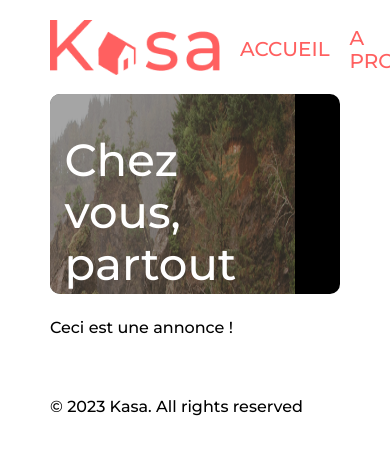
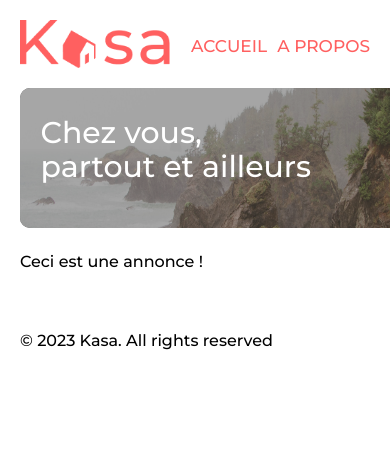
Before and after one commit to EryanGauvrit/Kasa_Location_Immobiliere, a React (Create React App) app: page / in a window 390 px wide. Shown: the top 454 px of the page. Built offline with nearby package versions, Linux system fonts and the light colour scheme.

Commit message:
responsive banner & header

```diff
--- a/src/components/Banner/_banner.scss
+++ b/src/components/Banner/_banner.scss
@@ -2,11 +2,19 @@
     position: relative;
     overflow: hidden;
     height: 200px;
+    min-width: 410px;
     border-radius: 10px;
     background-color: black;
     z-index: -2;
     margin-top: 5px;
     margin-bottom: 25px;
+    @media (max-width: $phoneScreenSize) {
+        height: 140px;
+    }
+    @media (min-width: $desktopScreenSize) {
+        width: 100%;
+        height: 300px;
+    }
     & img {
         position: absolute;
         width: 150%;
@@ -14,6 +22,14 @@
         left: -190px;
         z-index: -1;
         opacity: 0.65;
+        @media (max-width: $phoneScreenSize) {
+            width: 120%;
+            left: -10px;
+        }
+        @media (min-width: $desktopScreenSize) {
+            width: 100%;
+            left: 0;
+        }
     }
     & h1 {
         position: relative;
@@ -23,5 +39,11 @@
         font-size: 45px;
         font-weight: 500;
         color: $colour-secondary;
+        @media (max-width: $phoneScreenSize) {
+            font-size: 30px;
+        }
+        @media (min-width: $desktopScreenSize) {
+            font-size: 60px;
+        }
     }
 }
--- a/src/components/Header/_header.scss
+++ b/src/components/Header/_header.scss
@@ -1,12 +1,13 @@
 header {
     display: flex;
     justify-content: space-between;
+    margin: auto;
     margin-top: 20px;
     margin-bottom: 15px;
     & a img{
         width: 220px;
         @media (max-width: $phoneScreenSize) {
-            width: 170px;
+            width: 150px;
         }
         @media (min-width: $desktopScreenSize) {
             width: 330px;
@@ -19,7 +20,7 @@ header {
         font-size: 30px;
         text-transform: uppercase;
         @media (max-width: $phoneScreenSize) {
-            font-size: 20px;
+            font-size: 17px;
         }
         @media (min-width: $desktopScreenSize) {
             font-size: 40px;
@@ -27,6 +28,9 @@ header {
         & a {
             margin-left: 20px;
             color: $colour-primary;
+            @media (max-width: $phoneScreenSize) {
+                margin-left: 10px;
+            }
             @media (min-width: $desktopScreenSize) {
                 margin-left: 40px;
             }
--- a/src/pages/_page.scss
+++ b/src/pages/_page.scss
@@ -2,8 +2,16 @@
 
 body {
     font-family: 'Montserrat', sans-serif;
-    margin-left: 50px;
-    margin-right: 50px;
+    padding-left: 50px;
+    padding-right: 50px;
+    @media (max-width: $phoneScreenSize) {
+        padding-left: 20px;
+        padding-right: 20px;
+    }
+    @media (min-width: $desktopScreenSize) {
+        max-width: 1600px;
+        margin: auto;
+    }
 }
 
 a {
```
